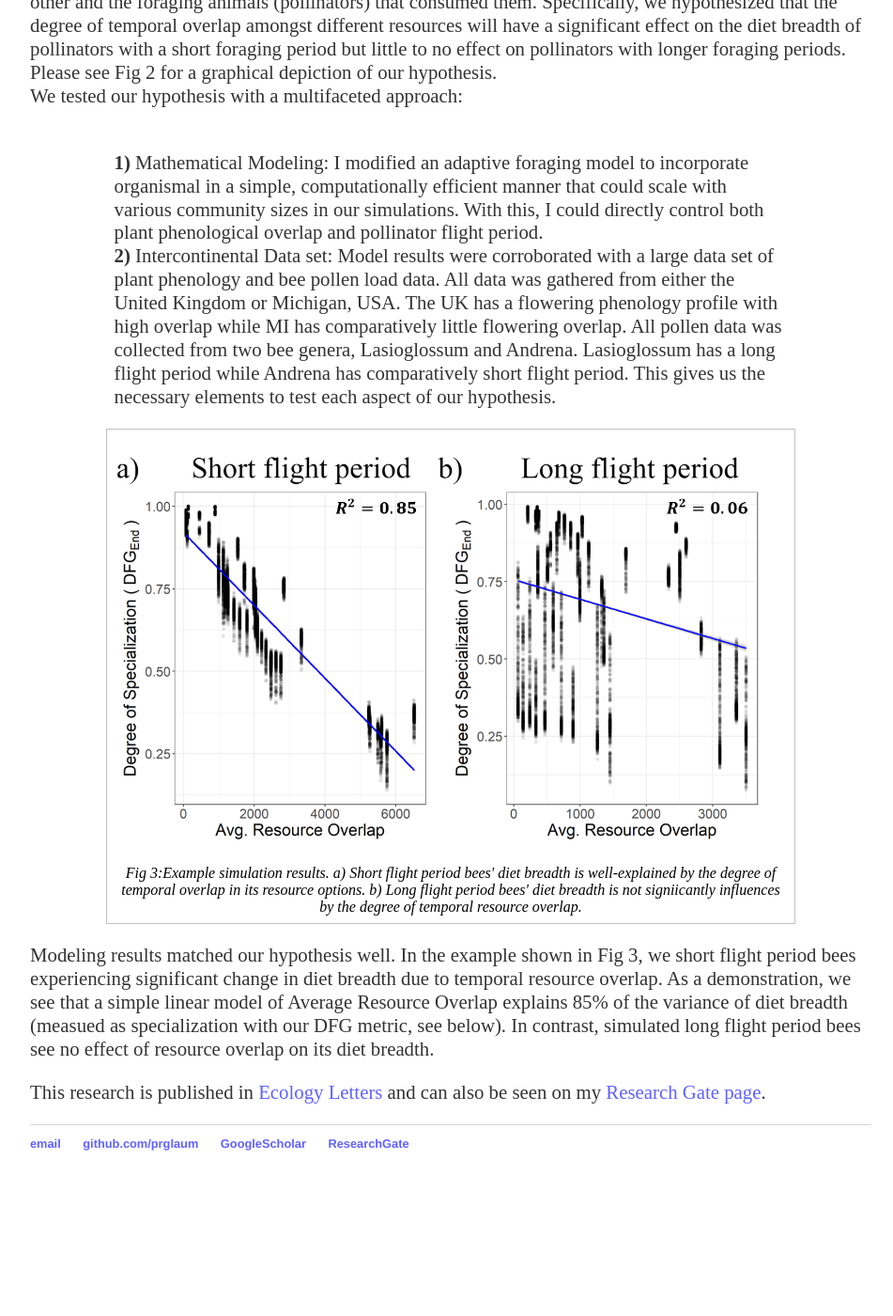
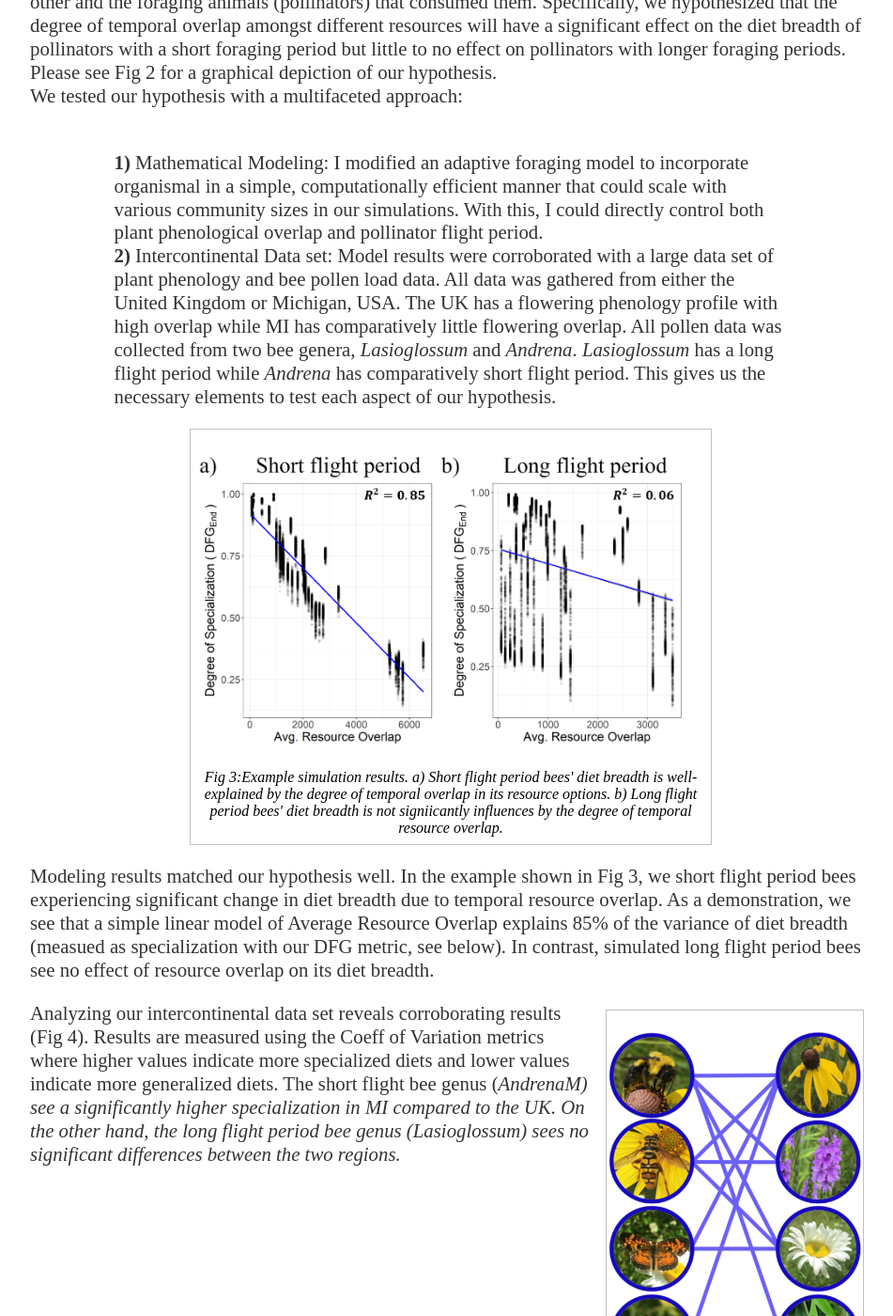
Before and after one commit to prglaum/prglaum.github.io, a Jekyll site: the page built from research/pollination/index.html, in a window 1280 px wide and 1400 px high, scrolled down 1304 px. Shown: the whole window at 94% size, without its empty margins (160-1111 px from the left). Built offline with Jekyll 4.4.1, drawn with Linux system fonts in a browser that asks for light colours; before the commit the page ends 2588 px from its top, so only the background shows below that; some of the changed text lies outside the part shown.

Commit message:
Update index.html

```diff
--- a/research/pollination/index.html
+++ b/research/pollination/index.html
@@ -40,10 +40,10 @@
 	scale with various community sizes in our simulations. With this, I could directly control both plant phenological overlap and pollinator flight period.
 	<br><b>2)</b> Intercontinental Data set: Model results were corroborated with a large data set of plant phenology and bee pollen load data. All data was
 	gathered from either the United Kingdom or Michigan, USA.  The UK has a flowering phenology profile with high overlap while MI has comparatively little
-	flowering overlap. All pollen data was collected from two bee genera, Lasioglossum and Andrena. Lasioglossum has a long flight period while Andrena has
+	flowering overlap. All pollen data was collected from two bee genera, <i>Lasioglossum</i> and <i>Andrena</i>. <i>Lasioglossum</i> has a long flight period while <i>Andrena</i> has
 	comparatively short flight period. This gives us the necessary elements to test each aspect of our hypothesis.
 </p>
-<figure class="div80">
+<figure class="div60">
 	<p><img class=scaled src="{{site.url}}/docs/assets/images/pollScatter.PNG" alt="modelResults">
 	<figcaption>Fig 3:Example simulation results. a) Short flight period bees' diet breadth is well-explained by the degree of temporal overlap in its
 		resource options. b) Long flight period bees' diet breadth is not signiicantly influences by the degree of temporal resource overlap.
@@ -54,5 +54,18 @@
 	(measued as specialization with our DFG metric, see below). In contrast, simulated long flight period bees see no effect of resource overlap on its diet breadth.
 </p>
 
+<figure30 class="float-img-right">
+		<p><img class=scaled src="{{site.url}}/docs/assets/images/pollNetwork.PNG" alt="exampleNetwork">
+		<figcaption>Fig 4: Empirical measures of dietary specialisation. Short flight period Andrena bees show higher levels of specialisation in highly
+		seasonal (MI) compared to the weakly seasonal (the UK), with no differences for long flight period Lasioglossum bees using
+		the Coeff of Variation (CV) metric. Letters indicate significant difference. </figcaption>
+</figure30>
+<p> Analyzing our intercontinental data set reveals corroborating results (Fig 4). Results are measured using the Coeff of Variation metrics where higher values
+	indicate more specialized diets and lower values indicate more generalized diets. The short flight bee genus (<i>AndrenaM<i>) see a significantly higher specialization
+	in MI compared to the UK. On the other hand, the long flight period bee genus (<i>Lasioglossum</i>) sees no significant differences between the two regions.
+</p>
+<br style="clear:right">
+<p> In future work, we hope to expand this analysis to investigate the effects of climate change on organismal phenology and network robustness. </p>
+
 <p display="block" style="clear:right" style="clear:left"> This research is published in <a href="https://onlinelibrary.wiley.com/doi/abs/10.1111/ele.13884" target="_blank" rel="noopener noreferrer">Ecology Letters</a>
 	and can also be seen on my <a href="https://www.researchgate.net/profile/Paul-Glaum" target="_blank" rel="noopener noreferrer">Research Gate page</a>.
```
